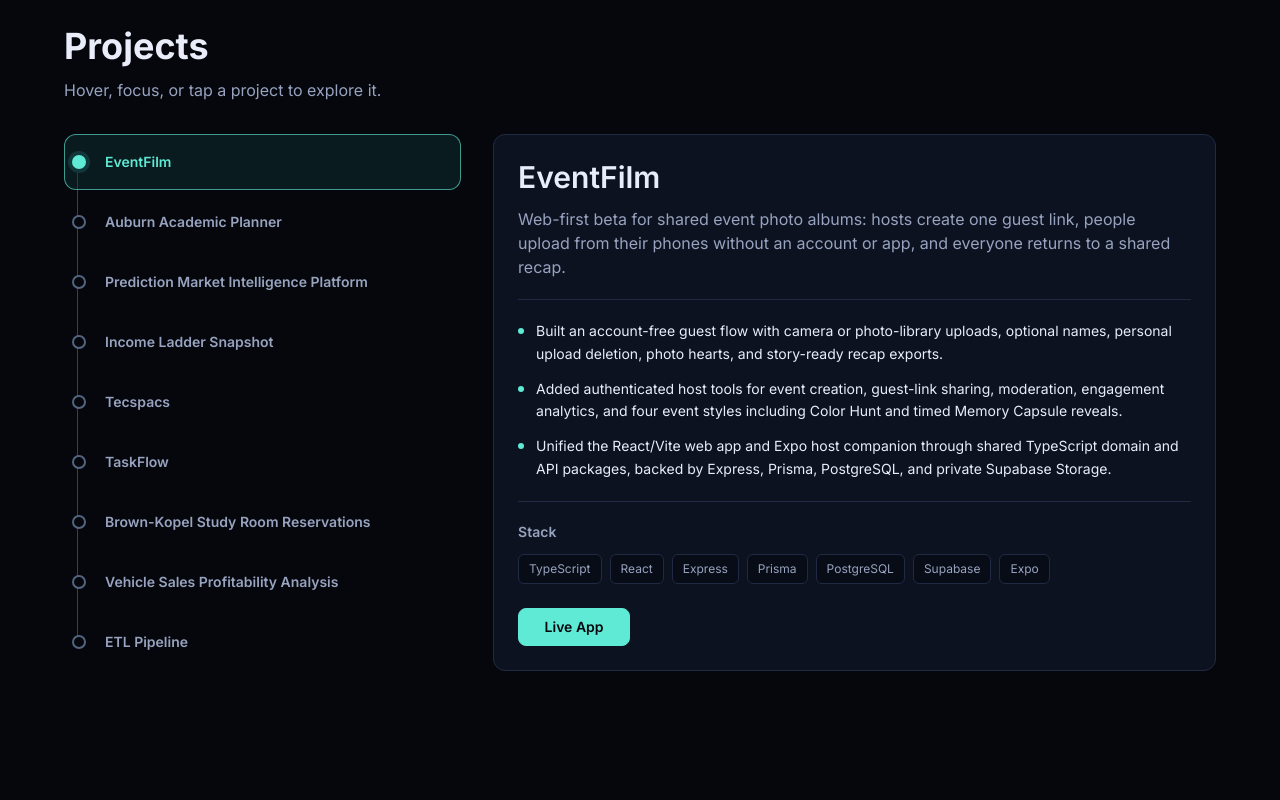
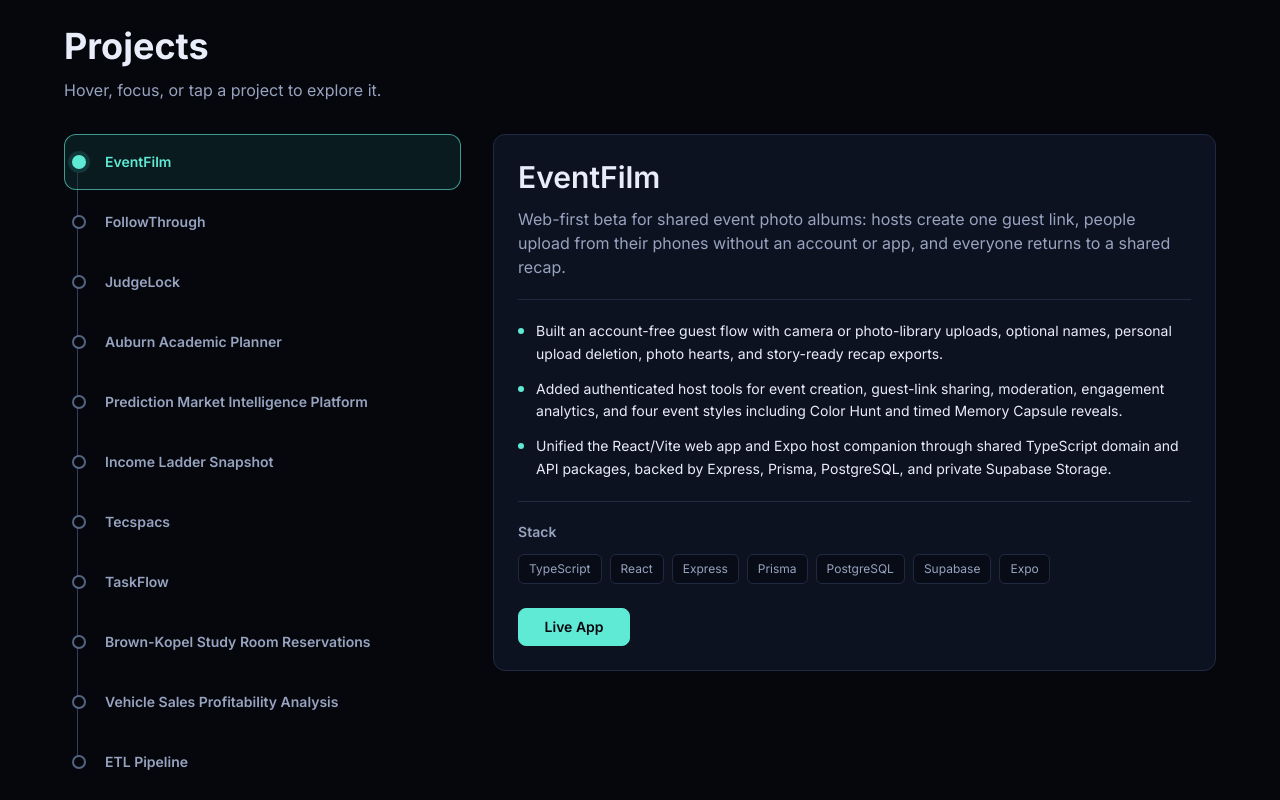
Before and after one commit to fernando-ace/Portfolio-Website, a React (Vite) app: page / in a window 1280 px wide. Shown: the part 2840-3640 px from the top of the page. Built offline with nearby package versions, Linux system fonts and the light colour scheme.

Commit message:
Add FollowThrough and JudgeLock projects

```diff
--- a/src/data/portfolioData.js
+++ b/src/data/portfolioData.js
@@ -89,6 +89,34 @@ export const projects = [
     stack: ["TypeScript", "React", "Express", "Prisma", "PostgreSQL", "Supabase", "Expo"],
     liveHref: "https://eventfilm.vercel.app/",
     liveLabel: "Live App"
+  },
+  {
+    name: "FollowThrough",
+    description:
+      "Interactive concept for an SMS-first reminder agent that helps people follow through on commitments through simulated check-ins and a live waitlist.",
+    highlights: [
+      "Built a browser-based commitment flow with deterministic handling for completed tasks, progress updates, snoozes, and unclear replies.",
+      "Created matching Next.js and Cloudflare Workers experiences backed by PostgreSQL and Prisma locally and Cloudflare D1 and Drizzle for the hosted waitlist.",
+      "Retained a tested server foundation for authentication, durable scheduling, Twilio messaging, QStash dispatch, account controls, and safe opt-out handling."
+    ],
+    stack: ["TypeScript", "Next.js", "React", "Prisma", "PostgreSQL", "Cloudflare D1", "Drizzle"],
+    githubHref: "https://github.com/fernando-ace/FollowThrough",
+    liveHref: "https://followthrough-reminders.fernandojosueacevedo.chatgpt.site",
+    liveLabel: "Live Demo"
+  },
+  {
+    name: "JudgeLock",
+    description:
+      "Test-integrity firewall for coding agents that protects trusted tests and binds completion evidence to the exact repository state that was checked.",
+    highlights: [
+      "Records a trusted Git baseline and blocks test deletion, weakening, skipped tests, protected-path changes, and policy downgrades.",
+      "Binds verification receipts to the baseline, HEAD, index, worktree, relevant untracked files, trusted commands, runtime, and output hashes.",
+      "Ships CLI hooks and CI integration with a benchmark covering 30 known attacks and 10 legitimate controls across disposable repositories."
+    ],
+    stack: ["TypeScript", "Node.js", "Git", "Vitest", "GitHub Actions", "npm"],
+    githubHref: "https://github.com/fernando-ace/JudgeLock",
+    liveHref: "https://www.npmjs.com/package/judgelock",
+    liveLabel: "npm Package"
   },
   {
     name: "Auburn Academic Planner",
```
